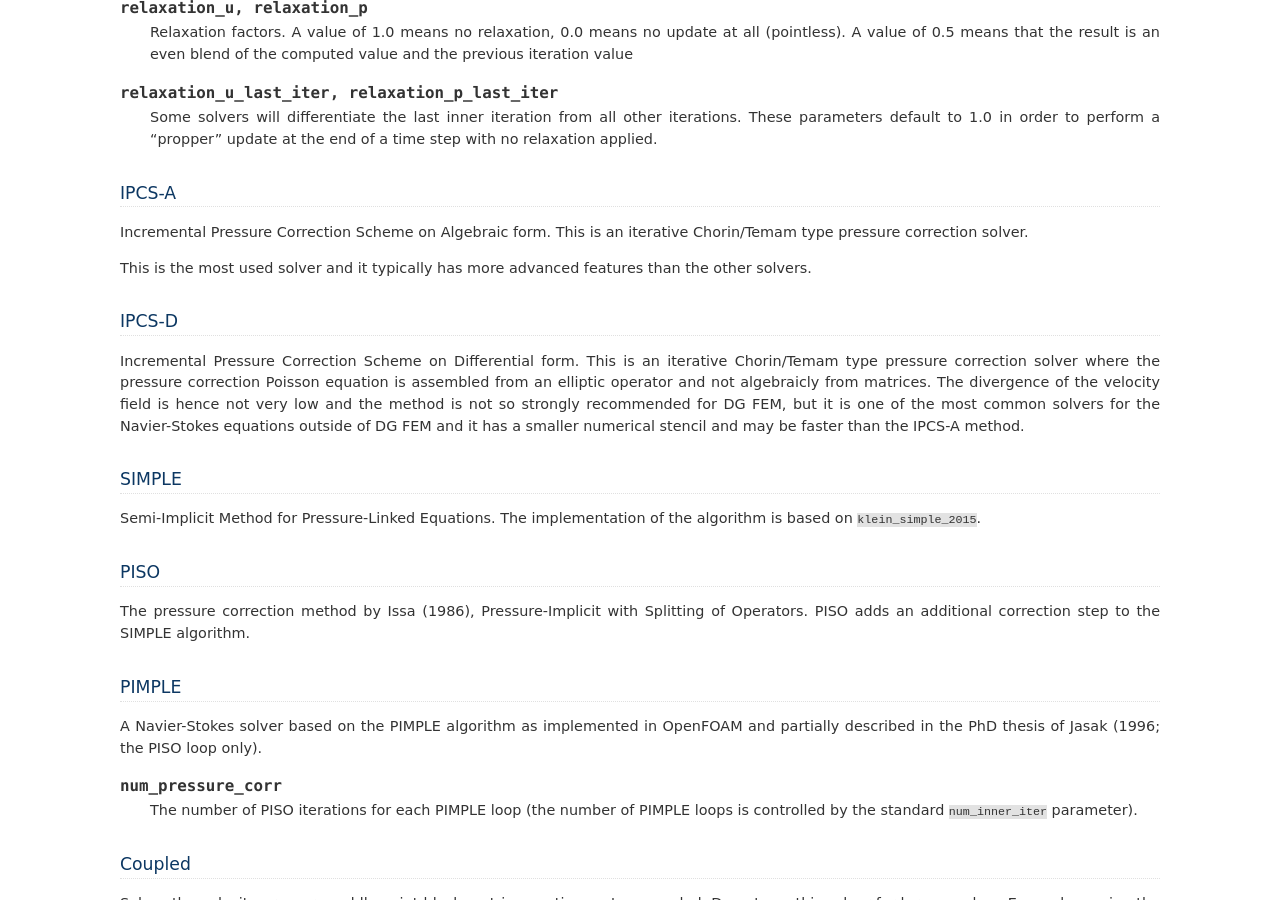
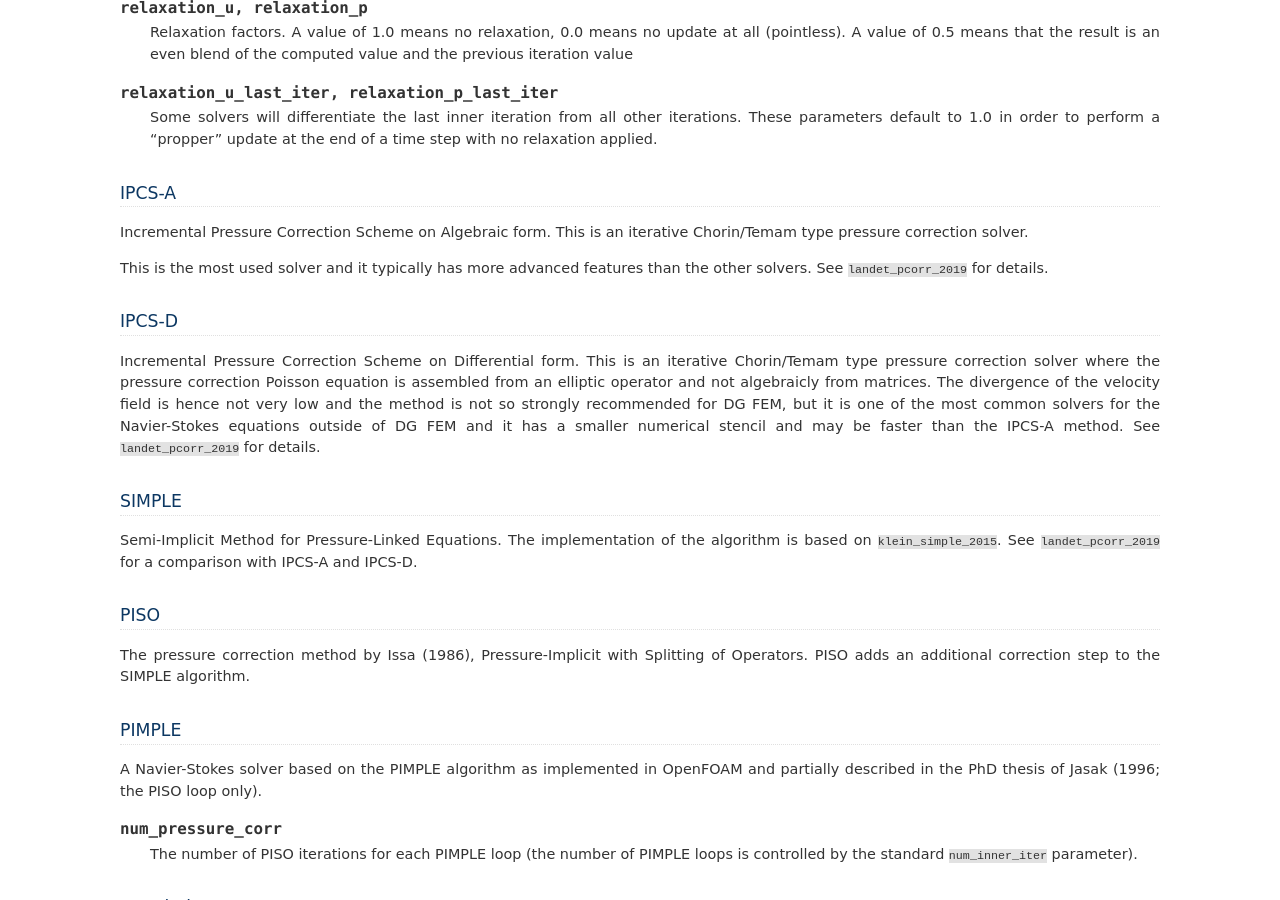
Before and after one commit to TormodLandet/Ocellaris, a Sphinx documentation site: the page built from documentation/user_guide/input/solver.rst, in a window 1280 px wide and 900 px high, scrolled down 647 px. Built offline with Sphinx 7.4.7, drawn with Linux system fonts in a browser that asks for light colours; cross-references to code outside the pages are shown as plain code.

Commit message:
Preprint ref + hyphenation
Add a preprint reference and hyphenate some compound adjectives.

Fixes issue 14 by referencing the preprint for descriptions of IPCS-A
and IPCS-D.

```diff
--- a/documentation/index.rst
+++ b/documentation/index.rst
@@ -1,9 +1,9 @@
 About Ocellaris
 ###############
 
-.. title:: Ocellaris: a mass conserving higher order DG FEM solver for free surface flows
+.. title:: Ocellaris: a mass-conserving higher-order DG FEM solver for free-surface flows
 
-Ocellaris is a mass conserving DG FEM solver for sharp interface multiphase free surface flows. Ocellaris can simulate water entry and exit of objects in ocean waves with accurate capturing of the force on the object and the behaviour of the free surface. Some examples of what Ocellaris can do, including videos of the results, are shown in the `Ocellaris Blog`_. Ocellaris is named after the `Amphiprion Ocellaris <https://en.wikipedia.org/wiki/Ocellaris_clownfish>`_ clownfish and is released under the Apache License, version 2.0.
+Ocellaris is a mass-conserving DG FEM solver for sharp-interface multiphase free-surface flows. Ocellaris can simulate water entry and exit of objects in ocean waves with accurate capturing of the force on the object and the behaviour of the free surface. Some examples of what Ocellaris can do, including videos of the results, are shown in the `Ocellaris Blog`_. Ocellaris is named after the `Amphiprion Ocellaris <https://en.wikipedia.org/wiki/Ocellaris_clownfish>`_ clownfish and is released under the Apache License, version 2.0.
 
 .. figure:: https://www.ocellaris.org/figures/cylinder_in_waves.jpg
     :width: 50%
--- a/documentation/refs.bib
+++ b/documentation/refs.bib
@@ -5,6 +5,14 @@
 	year = {2018},
 	eprinttype = {arxiv},
 	eprint = {1803.06976}
+}
+
+@article{landet_pcorr_2019,
+	title = {On exactly incompressible {DG} {FEM} pressure splitting schemes for the {Navier}-{Stokes} equation},
+	url = {http://arxiv.org/abs/1903.11943},
+	journal = {arXiv:1903.11943 [physics]},
+	author = {Landet, Tormod and Mortensen, Mikael},
+	year = {2019}
 }
 
 @article{landet_3D_wave,
--- a/documentation/user_guide/input/solver.rst
+++ b/documentation/user_guide/input/solver.rst
@@ -57,7 +57,7 @@ Incremental Pressure Correction Scheme on Algebraic form. This is an iterative
 Chorin/Temam type pressure correction solver.
 
 This is the most used solver and it typically has more advanced features than
-the other solvers.
+the other solvers. See :cite:`landet_pcorr_2019` for details.
 
 
 IPCS-D
@@ -70,7 +70,7 @@ algebraicly from matrices. The divergence of the velocity field is hence not
 very low and the method is not so strongly recommended for DG FEM, but it is
 one of the most common solvers for the Navier-Stokes equations outside of DG
 FEM and it has a smaller numerical stencil and may be faster than the IPCS-A
-method.
+method. See :cite:`landet_pcorr_2019` for details.
 
 
 SIMPLE
@@ -78,6 +78,8 @@ SIMPLE
 
 Semi-Implicit Method for Pressure-Linked Equations. The implementation of the
 algorithm is based on :cite:`klein_simple_2015`.
+See :cite:`landet_pcorr_2019` for a comparison with IPCS-A and IPCS-D.
+
 
 PISO
 ----
--- a/documentation/zreferences.rst
+++ b/documentation/zreferences.rst
@@ -4,7 +4,7 @@ Citing Ocellaris
 ================
 
 If you use Ocellaris in your research, the developers would be grateful if you would cite the relevant publications.
-Our publications relevant to Ocellaris are :cite:`landet_slope_lim`, :cite:`landet_joss19` and :cite:`landet_3D_wave`.
+Our publications relevant to Ocellaris are :cite:`landet_slope_lim`, :cite:`landet_pcorr_2019`, :cite:`landet_joss19` and :cite:`landet_3D_wave`.
 You can also find the software releases on Zenodo DOI `10.5281/zenodo.2558302 <https://doi.org/10.5281/zenodo.2558302>`_.
 
 If you are modifying the code or tweaking the solver setup you may want to cite the relevant FEniCS_ and PETSc_ references.
```
Also changed, not shown: other parts of documentation/index.rst (+1 -1 lines), README.rst (+3 -4 lines).
